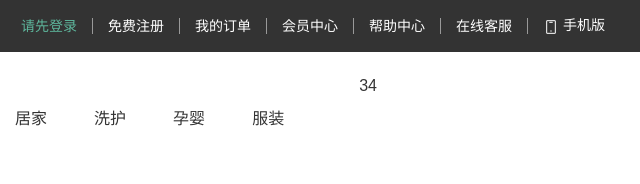
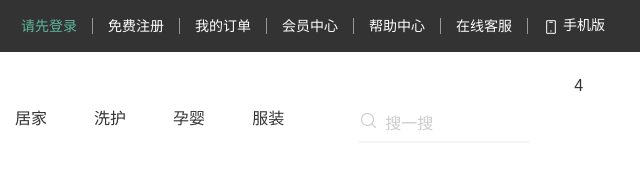
Before and after one commit to 202100202078/LittleRabbit-fresh, a plain HTML site: page index.html in a window 1280 px wide. Shown: the full height of the page, 640-1280 px from the left. Drawn offline with Linux system fonts and the light colour scheme.

Commit message:
第三次

```diff
--- a/css/common.css
+++ b/css/common.css
@@ -86,3 +86,29 @@
     color: #5EB69C;
     border-bottom: 2px solid #5EB69C;
 }
+
+.header .sear {
+    display: flex;
+    margin-top: 33px;
+    margin-right: 45px;
+    width: 170px;
+    height: 36px;
+    border-bottom: 2px solid #F4F4F4;
+}
+
+.header .sear input {
+    /* 重置input框的默认宽度 */
+    width: 0;
+    flex: 1;
+}
+
+.header .sear .iconfont {
+    margin-right: 8px;
+    font-size: 18px;
+    color: #ccc;
+}
+
+.header .sear input::placeholder {
+    font-size: 16px;
+    color: #ccc;
+}
--- a/index.html
+++ b/index.html
@@ -31,9 +31,11 @@
     </div>
     <!-- 头部区域 -->
     <div class="header wrapper">
+        <!-- logo区域 -->
         <div class="logo">
             <h1><a href="#">小兔鲜儿</a></h1>
         </div>
+        <!-- 导航区域 -->
         <div class="nav">
             <ul>
                 <li><a href="#">首页</a></li>
@@ -47,7 +49,10 @@
                 <li><a href="#">服装</a></li>
             </ul>
         </div>
-        <div class="sear">3</div>
+        <div class="sear">
+            <span class="iconfont icon-search"></span>
+            <input type="text" placeholder="搜一搜">
+        </div>
         <div class="cart">4</div>
     </div>
 </body>
```
